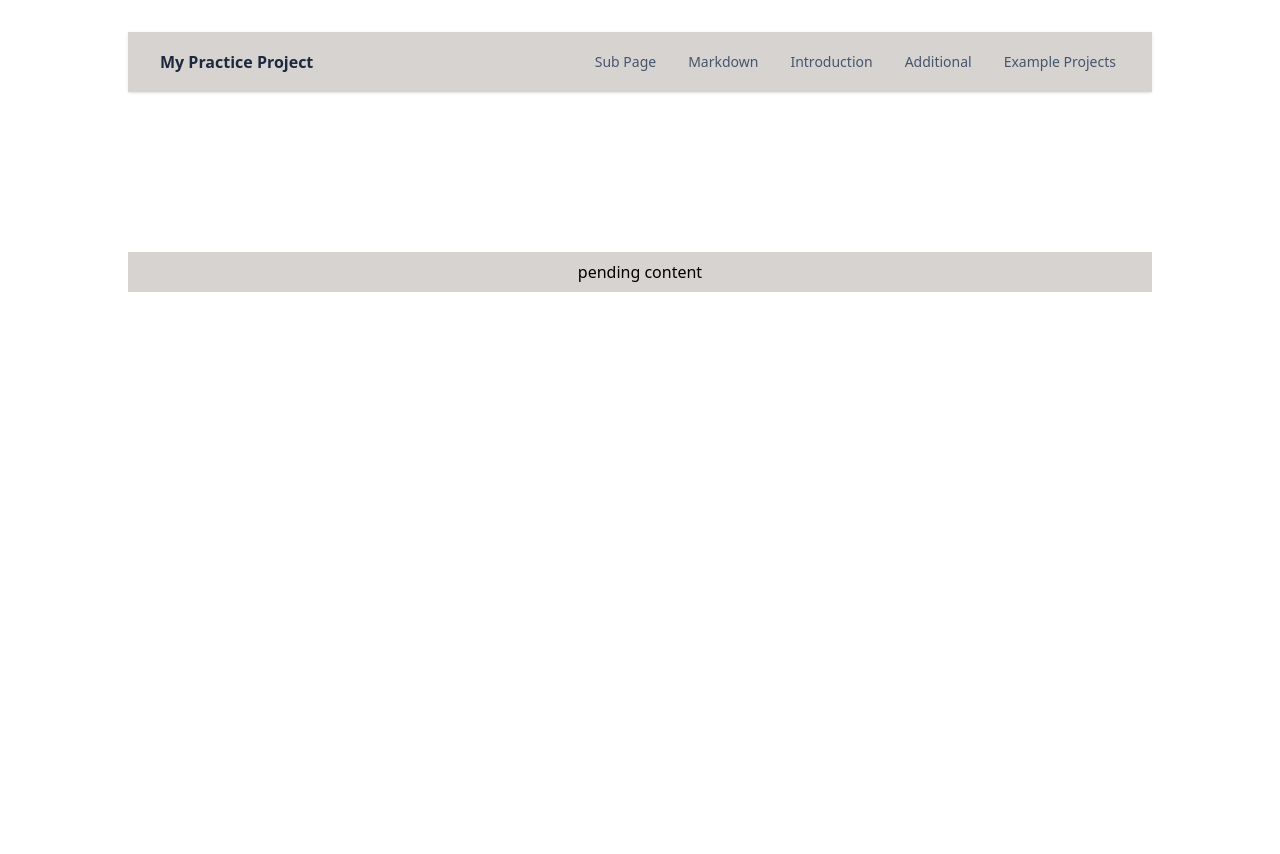
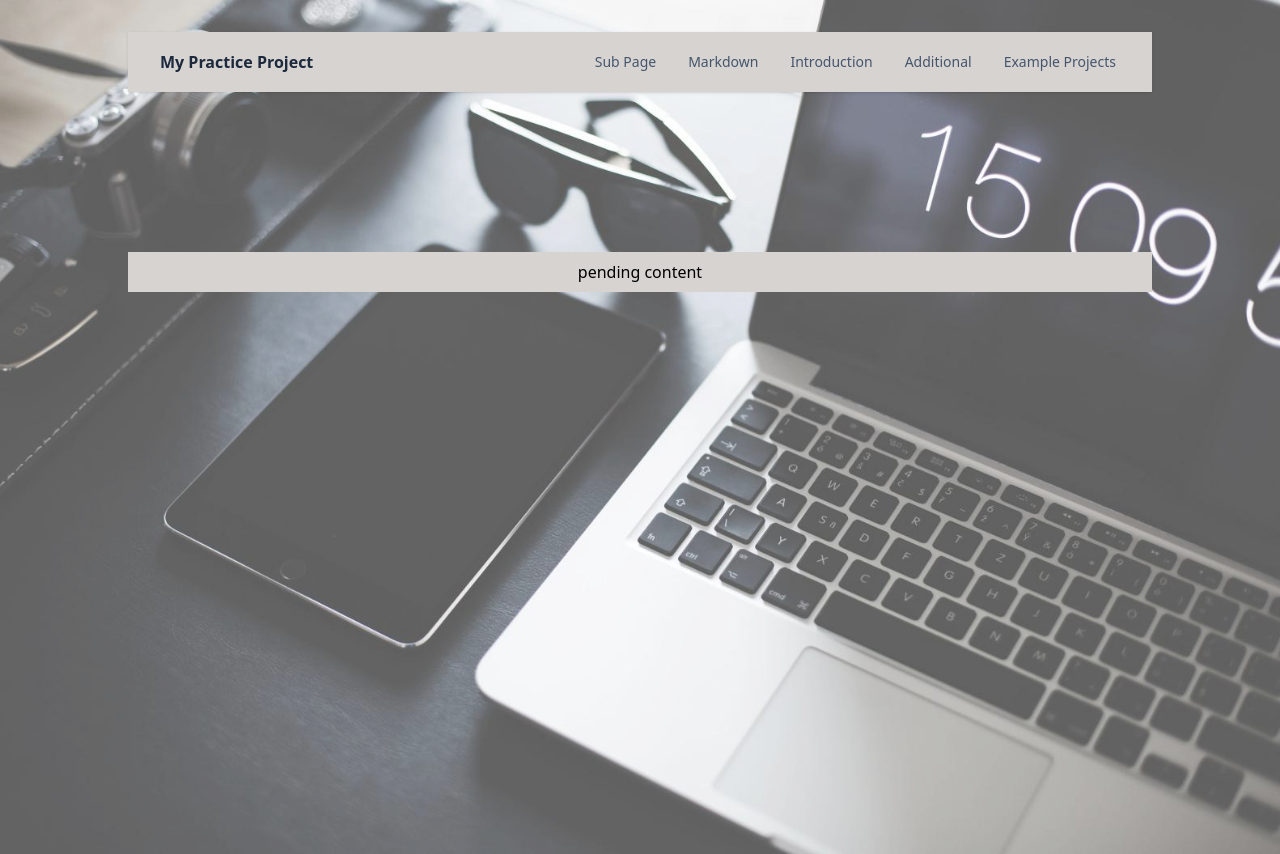
Before and after one commit to adam780930/react-practice, a React (Vite) app: page / in a window 1280 px wide. Before the commit the page ends 800 px from the top, so only its background shows below. Built offline with nearby package versions, Linux system fonts and the light colour scheme.

Commit message:
added website background image (#11)
* added website background image

* slight tweek

* updated bg element by creating new component

```diff
--- a/src/App.jsx
+++ b/src/App.jsx
@@ -7,10 +7,12 @@ import Examplepage from "./pages/Examplepage.jsx";
 import Additionalpage from "./pages/Additionalpage.jsx";
 import Markdownpage from "./pages/Markdownpage.jsx";
 import Introduction from "./pages/Introduction.jsx";
+import Background from "./components/Background.jsx";
 
 function App() {
   return (
     <div>
+      <Background />
       <Navigation />
       <div className="py-10 my-10"></div>
       <Routes>
--- /dev/null
+++ b/src/components/Background.jsx
@@ -0,0 +1,14 @@
+import bgImg from "../assets/background.jpeg";
+
+function Background() {
+  return (
+    <div>
+      <img
+        src={bgImg}
+        className="absolute inset-0 bg-no-repeat bg-cover bg-center z-[-1] opacity-80"
+      ></img>
+    </div>
+  );
+}
+
+export default Background;
```
Also changed, not shown: src/assets/background.jpeg (added).
